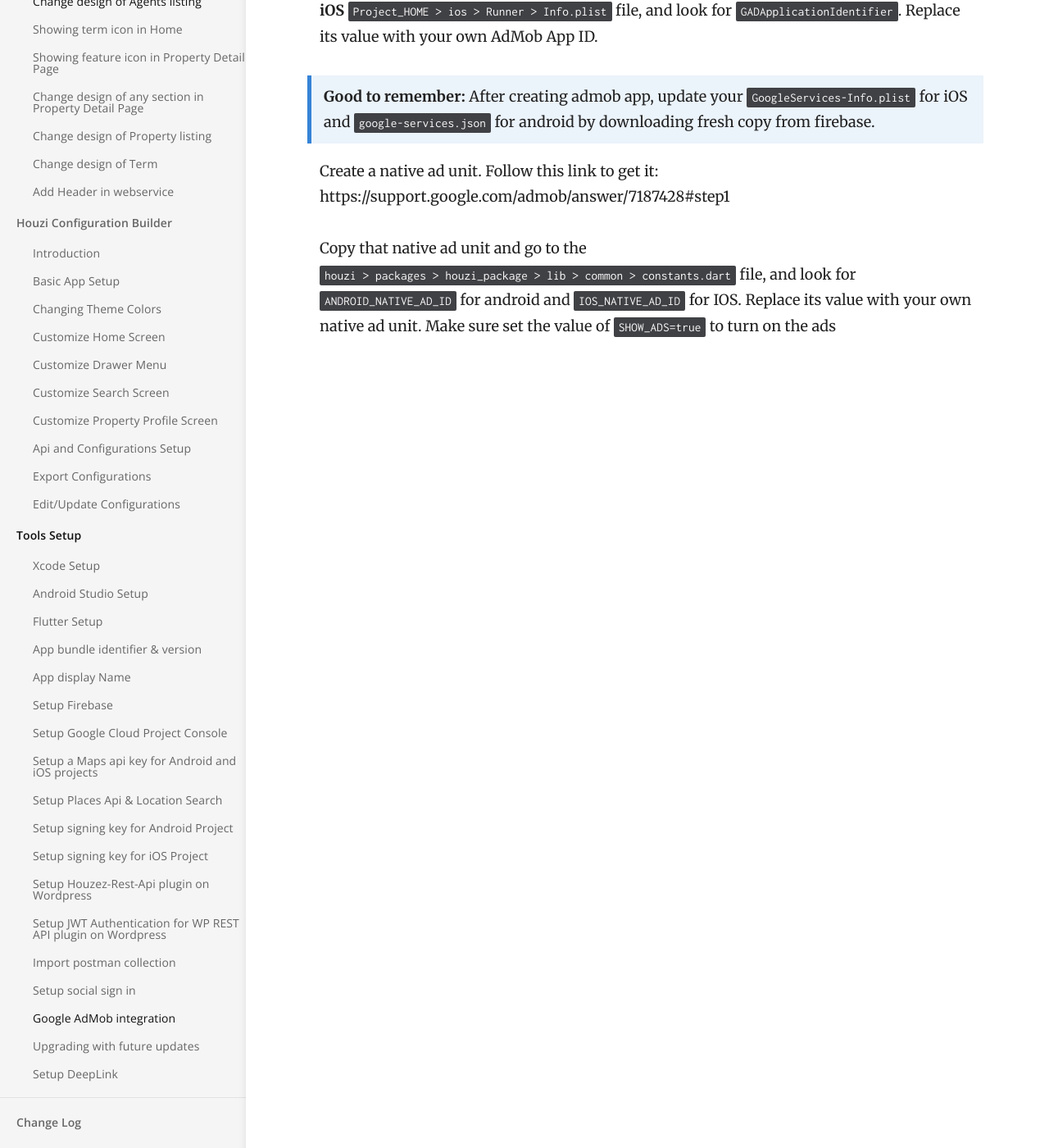
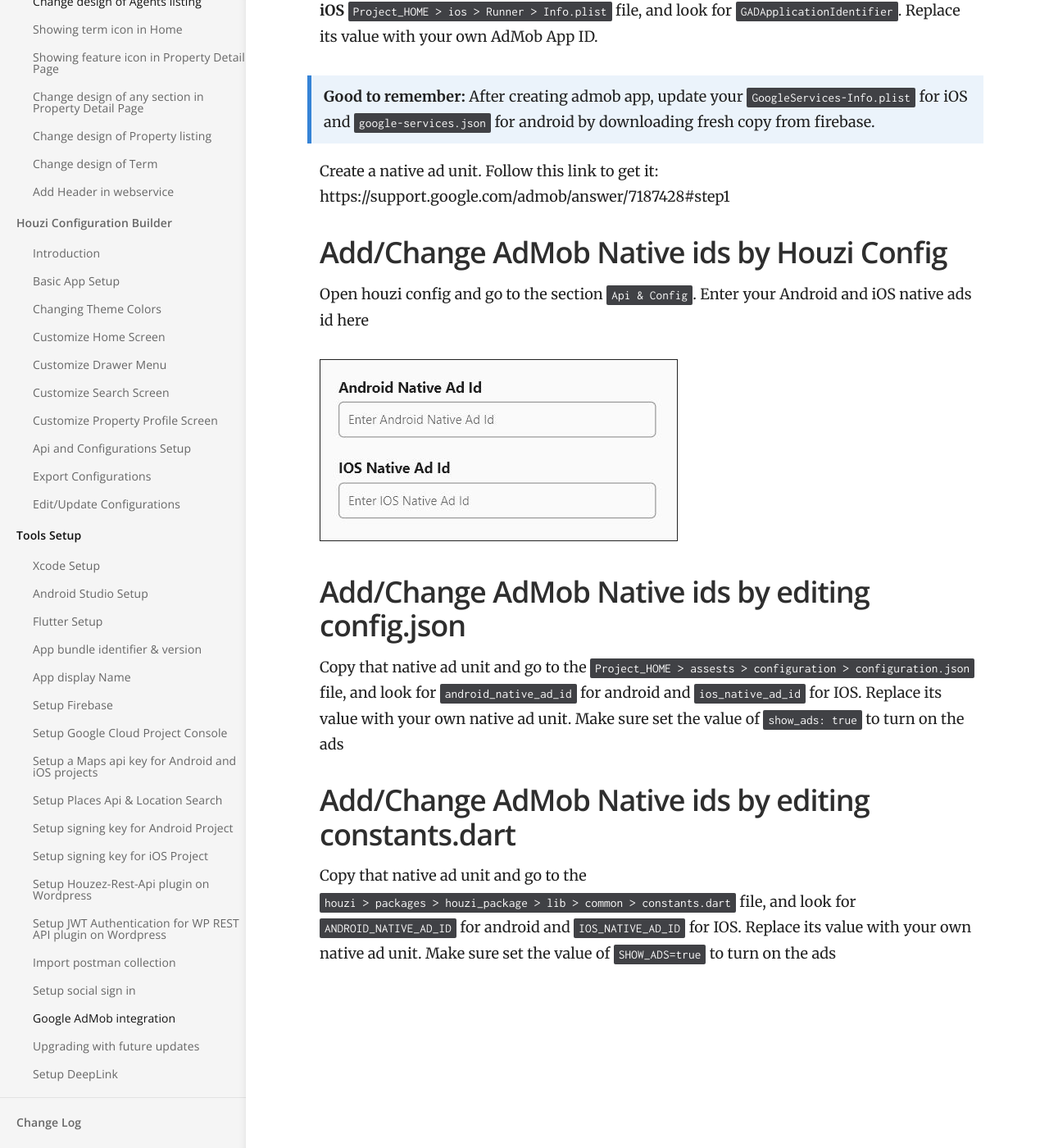
Before and after one commit to booleanbites/houzi-doc, a Jekyll site: the page built from _docs/tools/ads_mob.md, in a window 1280 px wide and 1400 px high, scrolled down 548 px. Shown: the whole window at 82% size. Built offline with Jekyll 4.4.1, drawn with Linux system fonts in a browser that asks for light colours.

Commit message:
Update admob file

```diff
--- a/_docs/tools/ads_mob.md
+++ b/_docs/tools/ads_mob.md
@@ -18,5 +18,18 @@ After getting your app AdMob App ID go to:
 
 Create a native ad unit. Follow this link to get it: https://support.google.com/admob/answer/7187428#step1
 
+
+## Add/Change AdMob Native ids by Houzi Config
+Open houzi config and go to the section `Api & Config`. Enter your Android and iOS native ads id here
+
+<img src="https://houzi-docs.booleanbites.com/images/enter-ad-mob-key.JPG" alt="enter-ad-mob-key.JPG" title="enter-ad-mob-key.JPG" border= "1px solid"/>
+
+
+## Add/Change AdMob Native ids by editing config.json
+Copy that native ad unit and go to the `Project_HOME > assests > configuration > configuration.json` file, and look for `android_native_ad_id` for android and `ios_native_ad_id` for IOS. Replace its value with your own native ad unit.
+Make sure set the value of `show_ads: true` to turn on the ads
+
+
+## Add/Change AdMob Native ids by editing constants.dart
 Copy that native ad unit and go to the `houzi > packages > houzi_package > lib > common > constants.dart` file, and look for `ANDROID_NATIVE_AD_ID` for android and `IOS_NATIVE_AD_ID` for IOS. Replace its value with your own native ad unit.
 Make sure set the value of `SHOW_ADS=true` to turn on the ads
```
Also changed, not shown: _docs/app-setup/change_url.md (+2 -2 lines).
